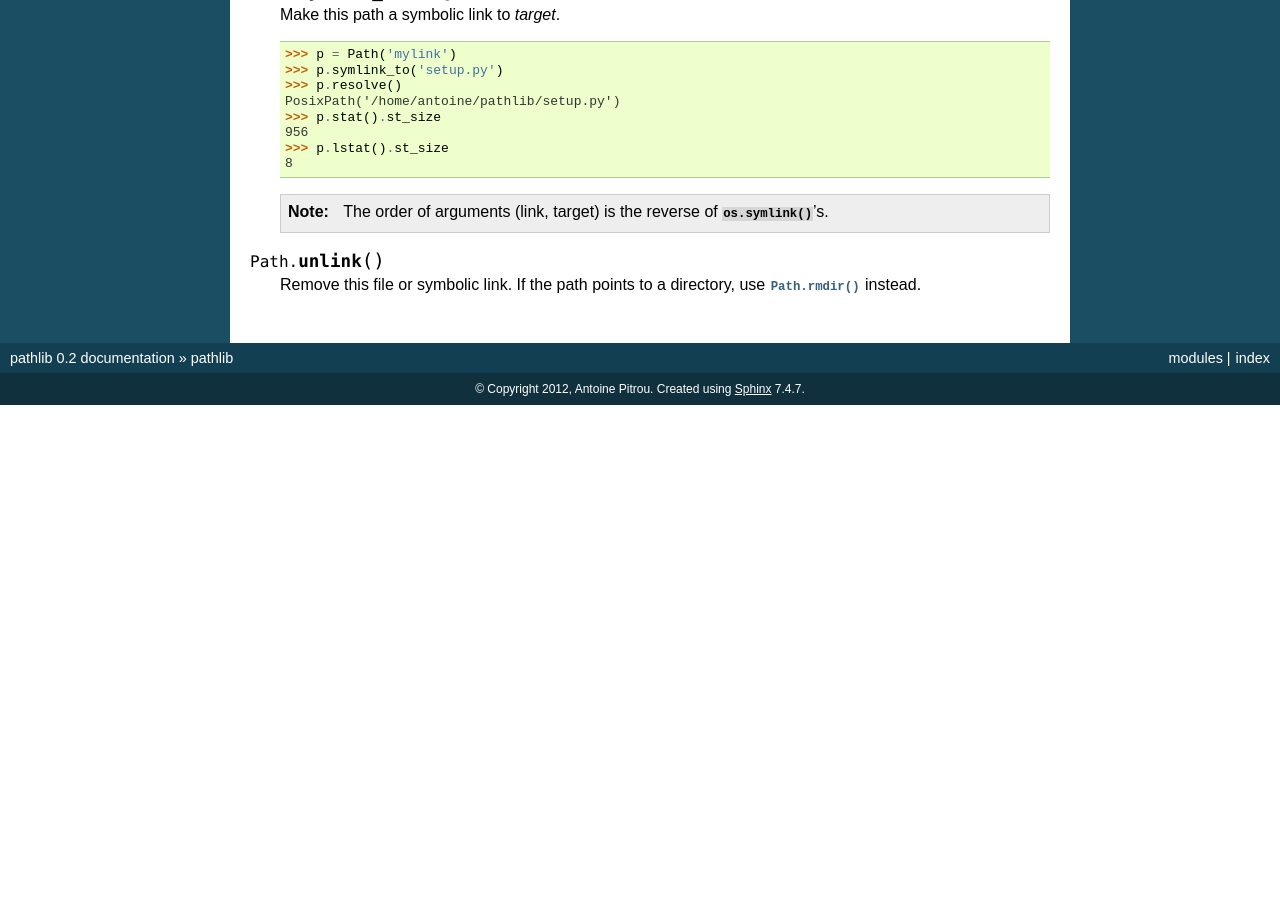
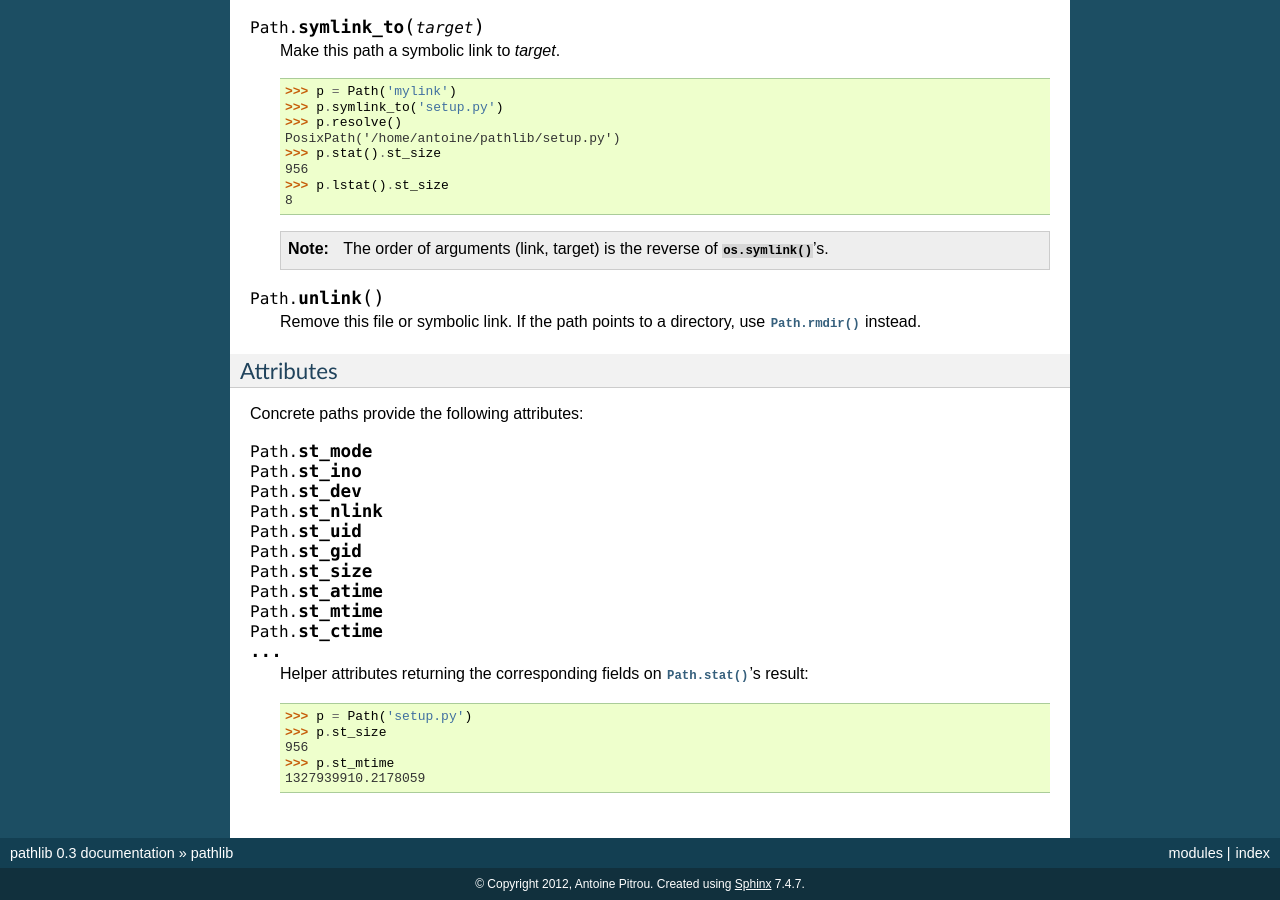
Before and after one commit to jazzband/pathlib2, a Sphinx documentation site: the page built from docs/index.rst, in a window 1280 px wide and 900 px high, scrolled down 9692 px. Built offline with Sphinx 7.4.7, drawn with Linux system fonts in a browser that asks for light colours; before the commit the page ends 10097 px from its top, so only the background shows below that; some of the changed text lies outside the part shown.

Commit message:
Add st_* attributes

```diff
--- a/VERSION.txt
+++ b/VERSION.txt
@@ -1 +1 @@
-0.2
+0.3
--- a/docs/index.rst
+++ b/docs/index.rst
@@ -522,6 +522,8 @@
       >>> p.stat().st_mtime
       1327883547.852554
 
+   This information can also be accessed through :ref:`helper attributes <st_attrs>`.
+
 
 .. method:: Path.restat()
 
@@ -658,3 +660,33 @@
 
    Remove this file or symbolic link.  If the path points to a directory,
    use :func:`Path.rmdir` instead.
+
+
+.. _st_attrs:
+
+Attributes
+^^^^^^^^^^
+
+Concrete paths provide the following attributes:
+
+.. data::
+      Path.st_mode
+      Path.st_ino
+      Path.st_dev
+      Path.st_nlink
+      Path.st_uid
+      Path.st_gid
+      Path.st_size
+      Path.st_atime
+      Path.st_mtime
+      Path.st_ctime
+      ...
+
+   Helper attributes returning the corresponding fields on :meth:`Path.stat`'s
+   result::
+
+      >>> p = Path('setup.py')
+      >>> p.st_size
+      956
+      >>> p.st_mtime
+      1327939910.2178059
--- a/pathlib.py
+++ b/pathlib.py
@@ -921,6 +921,11 @@
             if self._closed:
                 self._raise_closed()
 
+    def __getattr__(self, name):
+        if name.startswith('st_'):
+            return getattr(self._stat, name)
+        return super().__getattribute__(name)
+
     def abspath(self):
         """Return an absolute version of this path.  This function works
         even if the path doesn't point to anything.
```
Also changed, not shown: test_pathlib.py (+14 -4 lines).
